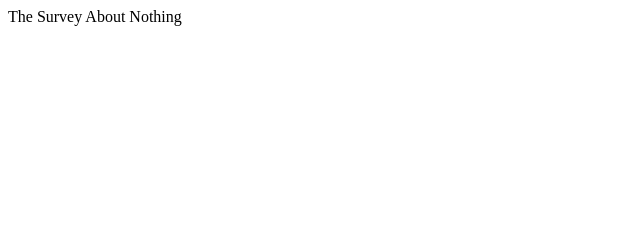
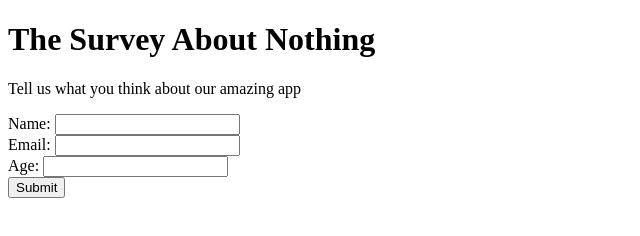
Before and after one commit to wchung42/hw3-survey-form, a plain HTML site: page index.html in a window 1280 px wide. Shown: the whole page, without its empty margins (0-640 px from the left). Drawn offline with Linux system fonts and the light colour scheme.

Commit message:
added form with name, email, number

```diff
--- a/index.html
+++ b/index.html
@@ -5,6 +5,16 @@
     <title>Survey Form</title>
 </head>
 <body>
-    <head id = "title">The Survey About Nothing</head>
+    <h1 id = "title">The Survey About Nothing</h1>
+    <p id = "description">Tell us what you think about our amazing app</p>
+    <form id= "survey-form" action = "https://google.com">
+        <label id = "name-label">Name: </label>
+        <input type = "text" name = "name" id = "name" required> <br>
+        <label id = "email-label">Email: </label>
+        <input type = "text" name = "email" id = "email" required> <br>
+        <label id = "number-label">Age: </label>
+        <input type = "text" name = "age" id = "number" required> <br>
+        <input type = "submit" id = "submit" text = "Submit">
+    </form>
 </body>
 </html>
```
